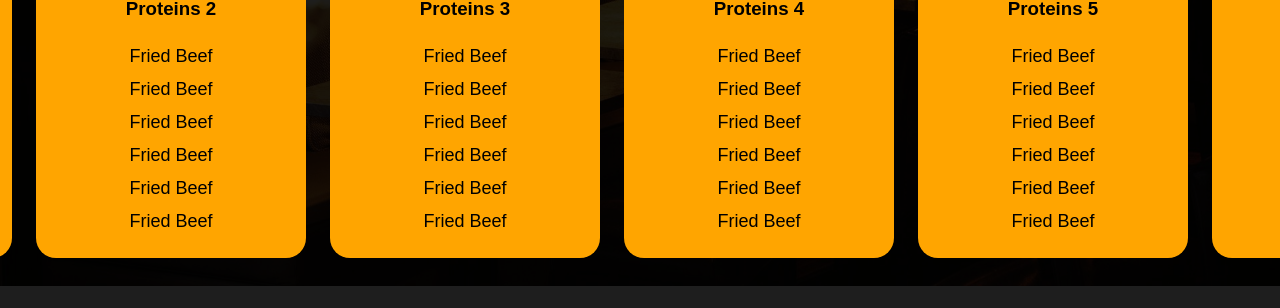
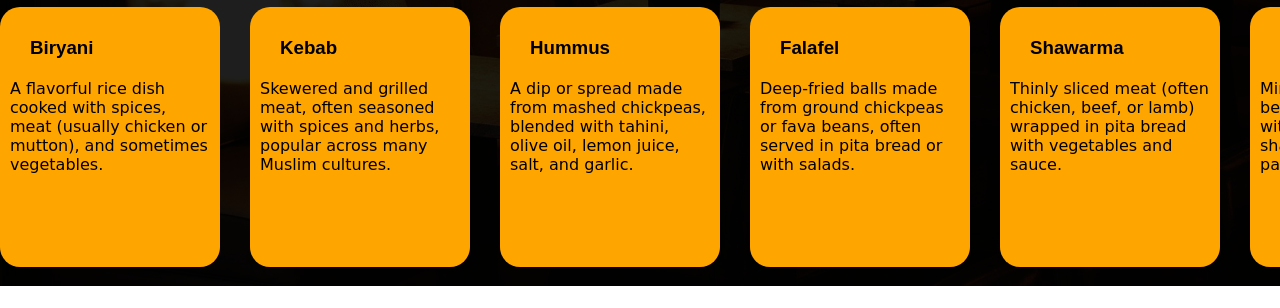
Before and after one commit to Code-of-christopher/restaurant-reservation, a website: page client/home.html in a window 1280 px wide. Shown: the part 514-822 px from the top of the page. After the commit the page ends 800 px from the top, so only its background shows below. Drawn offline with Linux system fonts and the light colour scheme.

Commit message:
update code

```diff
--- a/client/home.html
+++ b/client/home.html
@@ -26,88 +26,11 @@
         <div class="menu-header">
           <h2>OUR DISHES</h2>
         </div>
-        <section class="menu">
-          <div class="menuList">
-            <h3>Proteins 1</h3>
-            <div class="list">
-              <ul>
-                <li>Fried Beef</li>
-                <li>Fried Beef</li>
-                <li>Fried Beef</li>
-                <li>Fried Beef</li>
-                <li>Fried Beef</li>
-                <li>Fried Beef</li>
-              </ul>
-            </div>
-          </div>
-          <div class="menuList">
-            <h3>Proteins 2</h3>
-            <div class="list">
-              <ul>
-                <li>Fried Beef</li>
-                <li>Fried Beef</li>
-                <li>Fried Beef</li>
-                <li>Fried Beef</li>
-                <li>Fried Beef</li>
-                <li>Fried Beef</li>
-              </ul>
-            </div>
-          </div>
-          <div class="menuList">
-            <h3>Proteins 3</h3>
-            <div class="list">
-              <ul>
-                <li>Fried Beef</li>
-                <li>Fried Beef</li>
-                <li>Fried Beef</li>
-                <li>Fried Beef</li>
-                <li>Fried Beef</li>
-                <li>Fried Beef</li>
-              </ul>
-            </div>
-          </div>
-          <div class="menuList">
-            <h3>Proteins 4</h3>
-            <div class="list">
-              <ul>
-                <li>Fried Beef</li>
-                <li>Fried Beef</li>
-                <li>Fried Beef</li>
-                <li>Fried Beef</li>
-                <li>Fried Beef</li>
-                <li>Fried Beef</li>
-              </ul>
-            </div>
-          </div>
-          <div class="menuList">
-            <h3>Proteins 5</h3>
-            <div class="list">
-              <ul>
-                <li>Fried Beef</li>
-                <li>Fried Beef</li>
-                <li>Fried Beef</li>
-                <li>Fried Beef</li>
-                <li>Fried Beef</li>
-                <li>Fried Beef</li>
-              </ul>
-            </div>
-          </div>
-          <div class="menuList">
-            <h3>Proteins 6</h3>
-            <div class="list">
-              <ul>
-                <li>Fried Beef</li>
-                <li>Fried Beef</li>
-                <li>Fried Beef</li>
-                <li>Fried Beef</li>
-                <li>Fried Beef</li>
-              </ul>
-            </div>
-          </div>
-        </section>
+        <div class="menu">
+        </div>
       </section>
     </main>
 
-    <script src="script.js"></script>
+    <script src="script.js" defer></script>
   </body>
 </html>
--- a/client/script.js
+++ b/client/script.js
@@ -1,4 +1,71 @@
 document.addEventListener("DOMContentLoaded", function () {
+  const muslimFoods = [
+    {
+      name: "Biryani",
+      description: "A flavorful rice dish cooked with spices, meat (usually chicken or mutton), and sometimes vegetables.",
+    },
+    {
+      name: "Kebab",
+      description: "Skewered and grilled meat, often seasoned with spices and herbs, popular across many Muslim cultures.",
+    },
+    {
+      name: "Hummus",
+      description: "A dip or spread made from mashed chickpeas, blended with tahini, olive oil, lemon juice, salt, and garlic.",
+    },
+    {
+      name: "Falafel",
+      description: "Deep-fried balls made from ground chickpeas or fava beans, often served in pita bread or with salads.",
+    },
+    {
+      name: "Shawarma",
+      description: "Thinly sliced meat (often chicken, beef, or lamb) wrapped in pita bread with vegetables and sauce.",
+    },
+    {
+      name: "Kofta",
+      description: "Minced meat (usually beef or lamb) mixed with spices and onions, shaped into balls or patties and grilled.",
+    },
+    {
+      name: "Tabbouleh",
+      description: "A Levantine vegetarian salad made of finely chopped parsley, tomatoes, mint, onion, and soaked bulgur.",
+    },
+    {
+      name: "Maqluba",
+      description: "An upside-down rice and vegetable casserole dish originating from the Levant, often containing meat.",
+    },
+    {
+      name: "Samboosa",
+      description: "Triangular pastries filled with spiced meats, vegetables, or lentils, commonly fried and served as snacks.",
+    },
+    {
+      name: "Lentil Soup",
+      description: "A hearty soup made from lentils, often flavored with spices and sometimes with added vegetables or meat.",
+    },
+    {
+      name: "Mandi",
+      description: "A traditional Yemeni dish made with rice, meat (often lamb), and a mixture of spices, all cooked in a tandoor.",
+    },
+    {
+      name: "Kabsa",
+      description: "A mixed rice dish with meat (such as chicken, lamb, or fish), cooked with aromatic spices and often garnished with nuts and raisins.",
+    },
+    {
+      name: "Pilaf (Pilau)",
+      description: "A dish in which rice is cooked in a seasoned broth, often with meat and/or vegetables, popular in various Muslim cuisines.",
+    },
+    {
+      name: "Harira",
+      description: "A hearty Moroccan soup made with tomatoes, lentils, chickpeas, herbs, and often meat, traditionally eaten during Ramadan.",
+    },
+    {
+      name: "Kunafa",
+      description: "A Middle Eastern cheese pastry soaked in sweet, sugar-based syrup, often layered with nuts and served warm.",
+    },
+    {
+      name: "Basbousa",
+      description: "A sweet cake made from semolina, soaked in simple syrup, and often flavored with coconut or almonds, popular in Arab cuisine.",
+    },
+  ];
+
   // Check if user is logged in
   function checkAuth() {
     return localStorage.getItem("user") !== null;
@@ -43,6 +110,30 @@ document.addEventListener("DOMContentLoaded", function () {
     });
   }
 
+  const menuSection = document.querySelector(".menu");
+
+  if (menuSection) {
+    const foods = [...muslimFoods, ...muslimFoods];
+
+    foods.forEach((food) => {
+      const menuList = document.createElement("div");
+      menuList.classList.add("menuList");
+
+      const foodTitle = document.createElement("h3");
+      foodTitle.textContent = food.name;
+
+      const foodDescription = document.createElement("p");
+      foodDescription.textContent = food.description;
+
+      menuList.appendChild(foodTitle);
+      menuList.appendChild(foodDescription);
+
+      menuSection.appendChild(menuList);
+    });
+  } else {
+    console.error("Menu section not found.");
+  }
+
   // Handle login
   const loginForm = document.getElementById("login-form");
   if (loginForm) {
@@ -68,10 +159,7 @@ document.addEventListener("DOMContentLoaded", function () {
           alert(result.message);
         } else {
           alert("Login Successful");
-          localStorage.setItem(
-            "user",
-            JSON.stringify({ token: result.token, userRef: result._id })
-          );
+          localStorage.setItem("user", JSON.stringify({ token: result.token, userRef: result._id }));
           window.location.href = "/reserve.html";
         }
       } catch (error) {
@@ -162,8 +250,7 @@ document.addEventListener("DOMContentLoaded", function () {
       .then((response) => response.json())
       .then((data) => {
         if (!data || data.length === 0) {
-          reservationDetailsDiv.innerHTML =
-            "<p>No reservation details found</p>";
+          reservationDetailsDiv.innerHTML = "<p><center>No reservation details found</center></p>";
         } else {
           const reservationsHTML = data
             .map(
@@ -183,7 +270,7 @@ document.addEventListener("DOMContentLoaded", function () {
             .join("");
           reservationDetailsDiv.innerHTML = reservationsHTML;
 
-          document.querySelectorAll(".update-btn").forEach(button => {
+          document.querySelectorAll(".update-btn").forEach((button) => {
             button.addEventListener("click", function () {
               const reservationDiv = button.closest(".reservation");
               const reservationId = reservationDiv.dataset.id;
@@ -191,7 +278,7 @@ document.addEventListener("DOMContentLoaded", function () {
             });
           });
 
-          document.querySelectorAll(".delete-btn").forEach(button => {
+          document.querySelectorAll(".delete-btn").forEach((button) => {
             button.addEventListener("click", async function () {
               const reservationDiv = button.closest(".reservation");
               const reservationId = reservationDiv.dataset.id;
@@ -218,8 +305,7 @@ document.addEventListener("DOMContentLoaded", function () {
         }
       })
       .catch((error) => {
-        reservationDetailsDiv.innerHTML =
-          "<p>Error fetching reservation details</p>";
+        reservationDetailsDiv.innerHTML = "<p>Error fetching reservation details</p>";
       });
   }
 
--- a/client/style.css
+++ b/client/style.css
@@ -3,13 +3,13 @@
   margin: 0;
   text-decoration: none;
   outline: none;
-
   list-style: none;
+  overflow: hidden;
 }
 
 body {
-  width: 100dvw;
-  height: 100dvh;
+  width: 100vw;
+  height: 100vh;
   font-family: Arial, sans-serif;
   background-color: #f4f4f4;
   background: url("public/background.jpg");
@@ -17,15 +17,17 @@ body {
   background-position: center;
   background-repeat: no-repeat;
 }
+
 nav {
   display: flex;
   padding: 20px 60px;
   justify-content: space-between;
   align-items: center;
   background: black;
-  h1 {
+}
+
+nav h1 {
   color: orange;
-  }
 }
 
 .nav {
@@ -38,6 +40,7 @@ nav {
 nav a {
   color: orange;
 }
+
 .nav a:hover {
   text-decoration: underline;
 }
@@ -53,12 +56,15 @@ nav a {
   justify-content: space-evenly;
   align-items: center;
   padding: 30px;
-  h1 {
+}
+
+.hero h1 {
   font-size: 60px;
   color: orange;
   text-align: center;
 }
-  button {
+
+.hero button {
   color: orange;
   font-size: medium;
   font-weight: bold;
@@ -67,7 +73,6 @@ nav a {
   border-radius: 16px;
   background-color: transparent;
   box-shadow: 0 5px 20px 15px rgba(0, 0, 0, 0.9);
-  }
 }
 
 .dishes {
@@ -78,64 +83,51 @@ nav a {
   align-items: center;
   padding-bottom: 22px;
   height: 48dvh;
+  width: 100%;
 }
 
-.menu-header {
-  h2 {
+.menu-header h2 {
   color: orange;
   padding: 24px;
   text-align: center;
 }
+
+.menu {
+  overflow-x: auto;
+  width: 100%;
+  display: flex;
+  align-items: center;
+  gap: 30px;
+  padding: 10px;
 }
 
-.menu {
-  display: flex;
-  overflow: hidden;
-  position: relative;
-  width: 100vw;
-  height: 40dvh;
 .menuList {
   background-color: orange;
   border-radius: 20px;
-    margin: 0 12px;
-    height: 35dvh;
-    flex: 0 0 auto;
-    animation: scroll 20s linear infinite;
-    h3 {
+  padding: 10px;
+  width: 200px;
+  height: 30dvh;
+  flex-shrink: 0;
+}
+
+.menuList h3 {
   padding: 20px;
-      text-align: center;
   font-weight: 700;
 }
-    .list {
-      height: 30dvh;
-      overflow: scroll;
-      width: 270px;
-      li {
-        text-align: center;
-        padding: 6px 0;
-        font-family: fantasy;
-        font-size: large;
-      }
-    }
-  }
+
+.menuList p {
+  font-family: cursive;
 }
 
-@keyframes scroll {
-  0% {
-    transform: translateX(0%);
-  }
-  100% {
-    transform: translateX(-400%);
-  }
+/* Other styles remain unchanged */
+
+.login, .signup {
+  text-align: center;
 }
 
-.login,
-.signup {
-  h1 {
-    text-align: center;
+.login h1, .signup h1 {
   padding: 6px 0;
   color: orange;
-  }
 }
 
 form {
@@ -152,9 +144,7 @@ label {
   margin-top: 10px;
 }
 
-input,
-select,
-button {
+input, select, button {
   width: 94%;
   padding: 8px;
   margin-top: 5px;
@@ -170,13 +160,14 @@ button {
 .reserve {
   height: 92.8dvh;
   background: rgba(0, 0, 0, 0.4);
-  h1 {
+}
+
+.reserve h1 {
   text-align: center;
   font-weight: 900;
   font-size: 36px;
   color: orange;
   padding: 24px;
-  }
 }
 
 #reservation-details {
```
Lines whose indentation alone changed are shown as unchanged.
